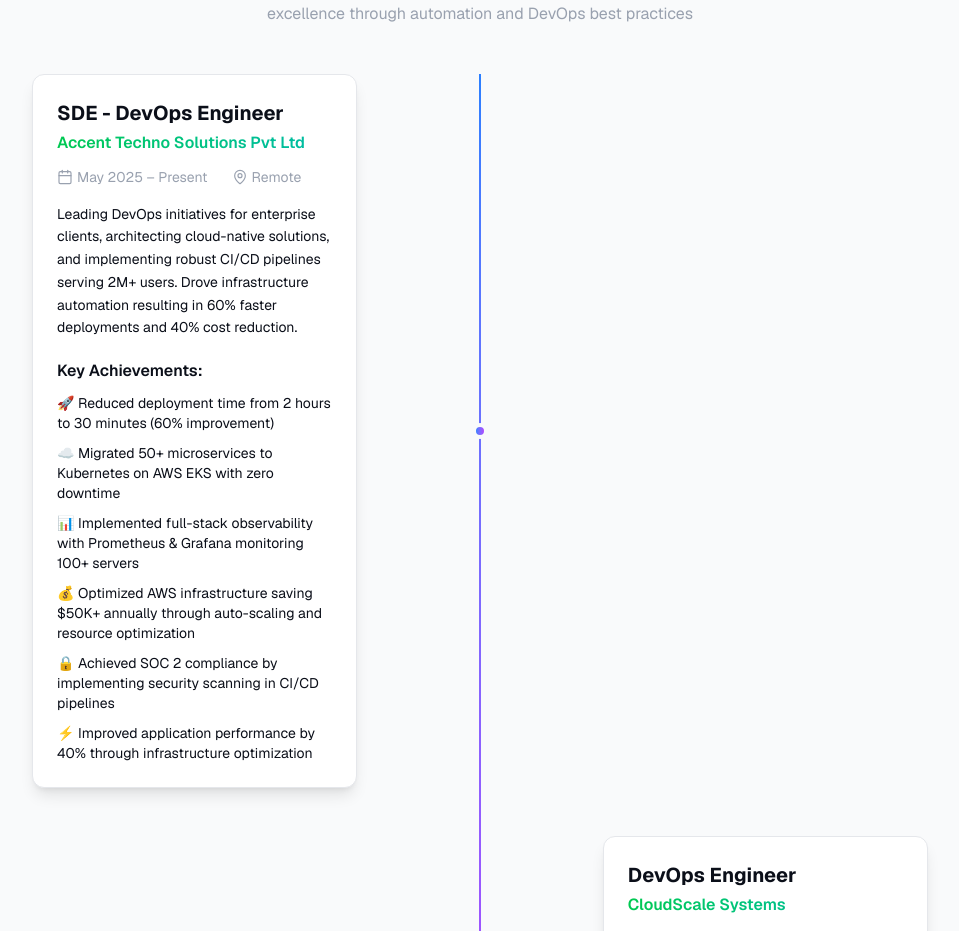
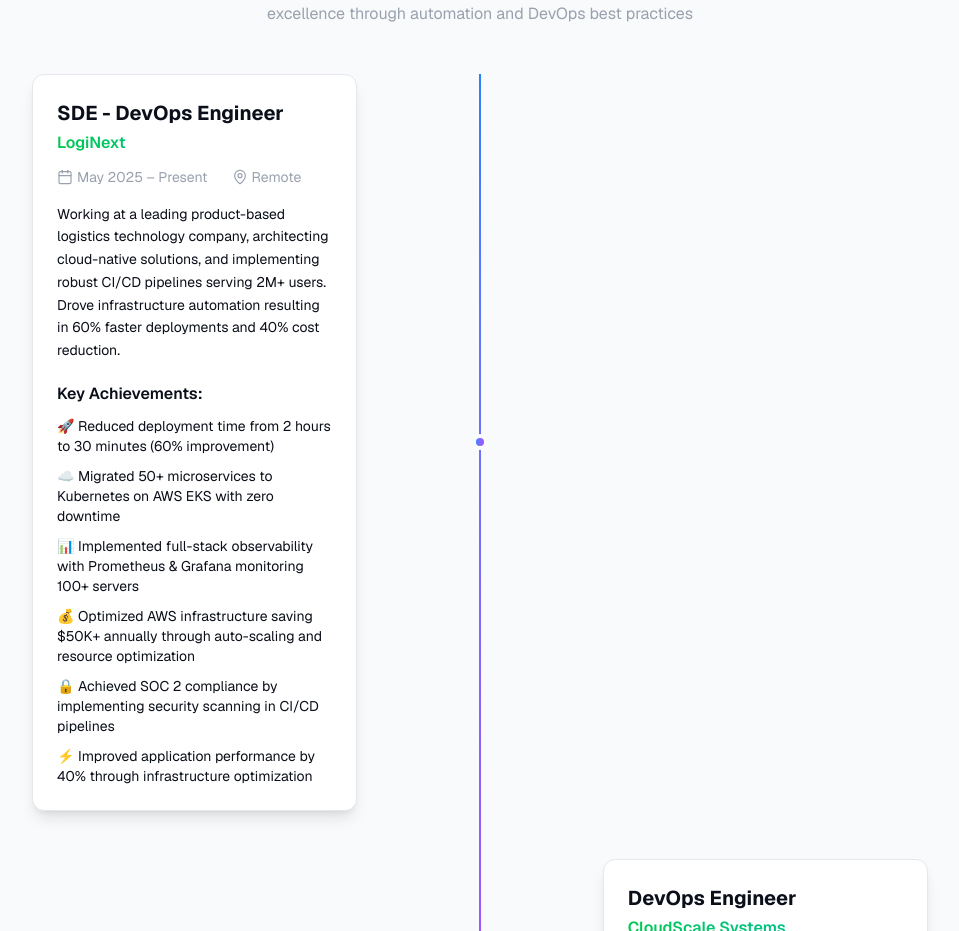
Before and after one commit to deven065/DevOps-portfolio-website, a Next.js app: page / in a window 1280 px wide. Shown: the part 5222-6153 px from the top of the page, without its empty margins (160-1119 px from the left). Built offline with nearby package versions, Linux system fonts and the light colour scheme.

Commit message:
Update ExperienceCard: change company name to LogiNext and enhance job summary for clarity

```diff
--- a/src/app/components/ExperienceCard.tsx
+++ b/src/app/components/ExperienceCard.tsx
@@ -14,11 +14,11 @@
 const experiences: Experience[] = [
   {
     role: 'SDE - DevOps Engineer',
-    company: 'Accent Techno Solutions Pvt Ltd',
+    company: 'LogiNext',
     duration: 'May 2025 – Present',
     location: 'Remote',
     summary:
-      'Leading DevOps initiatives for enterprise clients, architecting cloud-native solutions, and implementing robust CI/CD pipelines serving 2M+ users. Drove infrastructure automation resulting in 60% faster deployments and 40% cost reduction.',
+      'Working at a leading product-based logistics technology company, architecting cloud-native solutions, and implementing robust CI/CD pipelines serving 2M+ users. Drove infrastructure automation resulting in 60% faster deployments and 40% cost reduction.',
     achievements: [
       '🚀 Reduced deployment time from 2 hours to 30 minutes (60% improvement)',
       '☁️ Migrated 50+ microservices to Kubernetes on AWS EKS with zero downtime',
```
